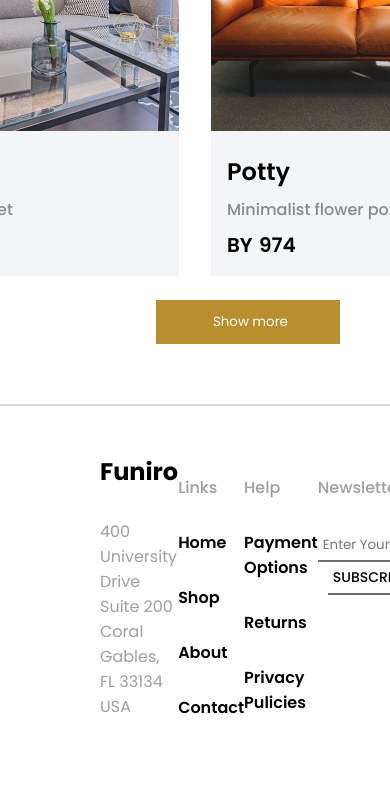
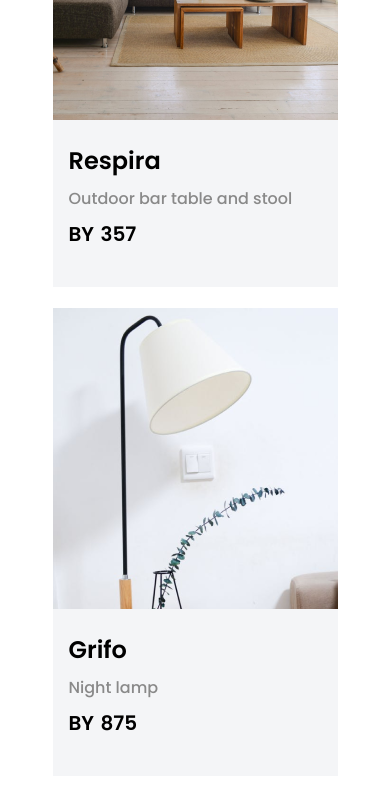
Before and after one commit to Chernenko1/eCommerce, a React (Vite) app: page / in a window 390 px wide. Shown: the part 4038-4844 px from the top of the page. Built offline with nearby package versions, Linux system fonts and the light colour scheme.

Commit message:
fix: adaptive Products

```diff
--- a/src/components/Header/header.module.css
+++ b/src/components/Header/header.module.css
@@ -91,9 +91,12 @@ ul {
     .shopItemsWrapper {
         display: none
     }
+    .navigationItems {
+        display: none
+    }
 }
 
-@media screen and (max-width: 767px) {
+/* @media screen and (max-width: 767px) {
     .hamburger {
         display: fixed;
         z-index: 10;
@@ -112,4 +115,4 @@ ul {
     .shopItemsWrapper {
         display: none
     }
-}
+} */
--- a/src/components/HomePage/OurProducts/ourproducts.module.css
+++ b/src/components/HomePage/OurProducts/ourproducts.module.css
@@ -19,7 +19,7 @@
 
 .wrapper .wrpBtn {
   position: relative;
-  left: 40%;
+  left: 35%;
   background-color: #B88E2F;
   margin-top: 24px;
   margin-bottom: 10px;
@@ -49,3 +49,11 @@
   }
 
 }
+
+@media screen and (max-width: 650px) {
+  .container {
+    grid-template-columns: auto;
+    align-items: center;
+  }
+
+}
```
